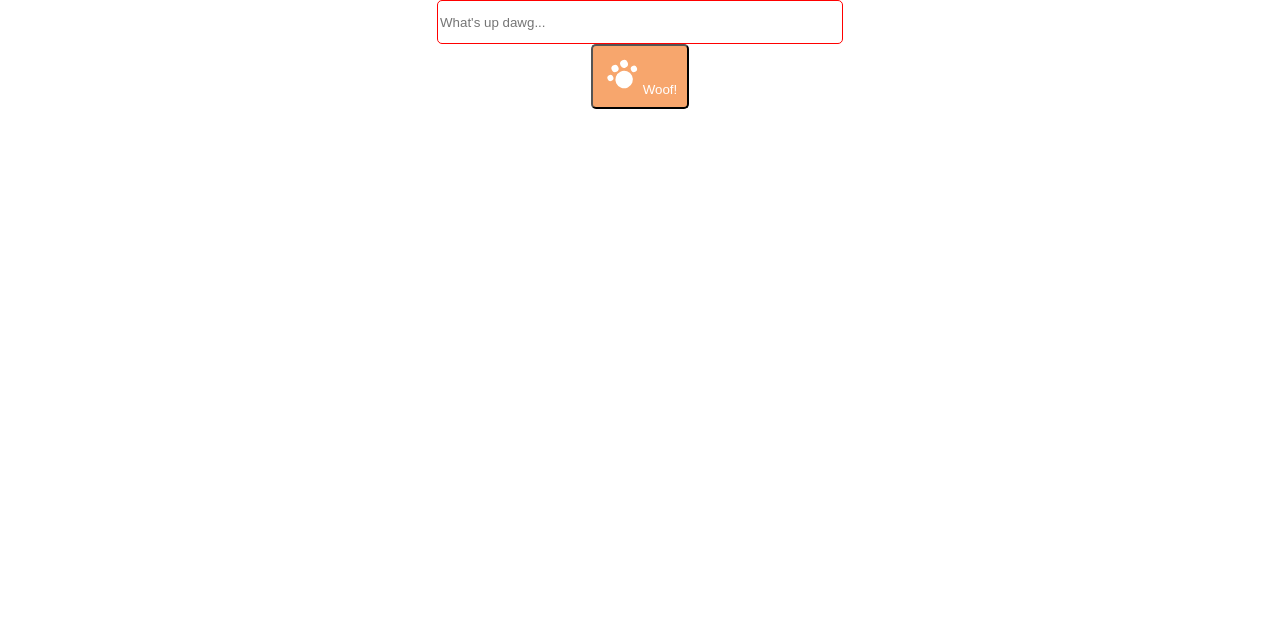
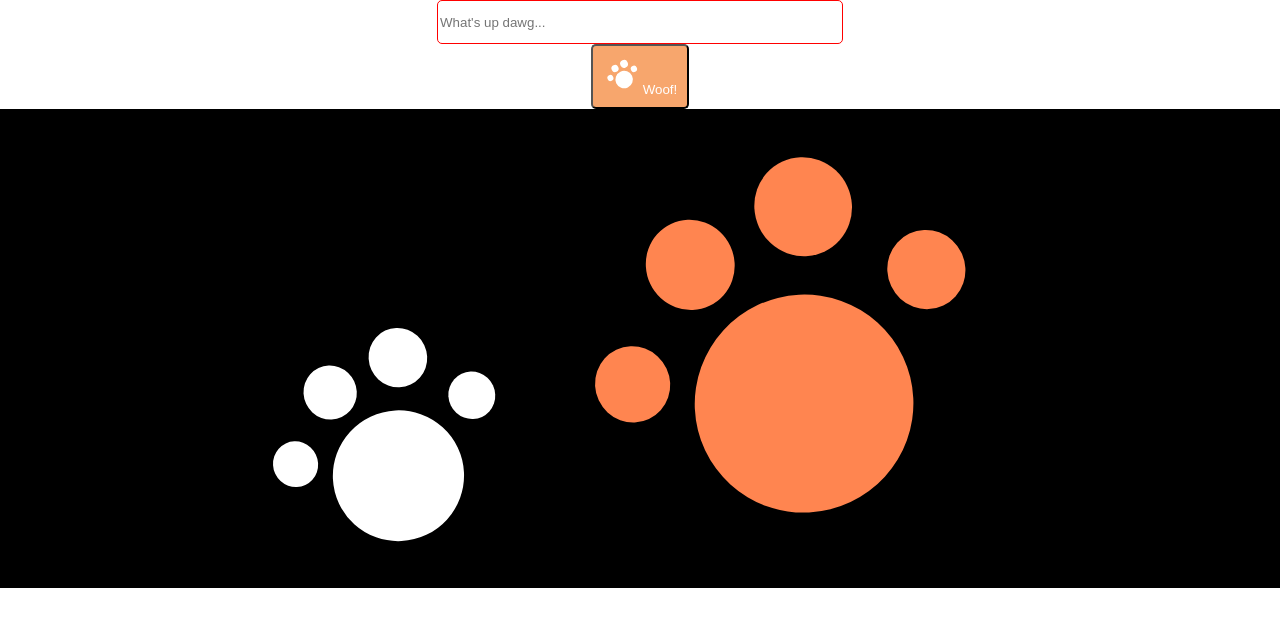
Before and after one commit to TechmongersNL/fs03-project-woofr-front-end-boop-the-nose, a React (Create React App) app: page / in a window 1280 px wide. Shown: the top 626 px of the page. Built offline with nearby package versions, Linux system fonts and the light colour scheme.

Commit message:
feat: PawIcon colors and example

```diff
--- a/src/Pages/Homepage.js
+++ b/src/Pages/Homepage.js
@@ -1,3 +1,4 @@
+import { PawIcon } from "../components/branding/PawIcon";
 import React from "react";
 import WoofForm from "../components/WoofForm";
 
@@ -5,6 +6,11 @@ export default function HomePage() {
   return (
     <div>
       <WoofForm />
+
+      <div style={{ backgroundColor: "#000" }}>
+        <PawIcon color="white" width={300} />
+        <PawIcon color="primary" width={500} />
+      </div>
     </div>
   );
 }
--- a/src/components/branding/PawIcon.jsx
+++ b/src/components/branding/PawIcon.jsx
@@ -3,6 +3,8 @@ import React from "react";
 export const PawIcon = ({ color, width }) => {
   const defaultWidth = 40;
   const height = (width || defaultWidth) * 0.95;
+
+  const pawColor = color === "primary" ? "#FF8550" : "white";
 
   return (
     <svg
@@ -18,7 +20,7 @@ export const PawIcon = ({ color, width }) => {
         rx="8.75434"
         ry="8.71258"
         transform="rotate(-25.2468 21.1261 23.5693)"
-        fill={color || "white"}
+        fill={pawColor}
       />
       <ellipse
         cx="7.40998"
@@ -26,7 +28,7 @@ export const PawIcon = ({ color, width }) => {
         rx="2.99593"
         ry="3.06333"
         transform="rotate(-25.2468 7.40998 22.032)"
-        fill={color || "white"}
+        fill={pawColor}
       />
       <ellipse
         cx="12.0199"
@@ -34,7 +36,7 @@ export const PawIcon = ({ color, width }) => {
         rx="3.54064"
         ry="3.6203"
         transform="rotate(-25.2468 12.0199 12.4686)"
-        fill={color || "white"}
+        fill={pawColor}
       />
       <ellipse
         cx="21.0522"
@@ -42,7 +44,7 @@ export const PawIcon = ({ color, width }) => {
         rx="3.89082"
         ry="3.97835"
         transform="rotate(-25.2468 21.0522 7.8135)"
-        fill={color || "white"}
+        fill={pawColor}
       />
       <ellipse
         cx="30.9086"
@@ -50,7 +52,7 @@ export const PawIcon = ({ color, width }) => {
         rx="3.11265"
         ry="3.18268"
         transform="rotate(-25.2468 30.9086 12.8423)"
-        fill={color || "white"}
+        fill={pawColor}
       />
     </svg>
   );
```
